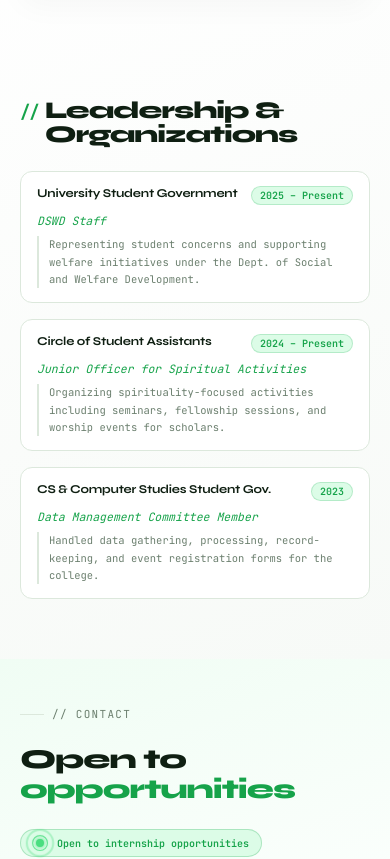
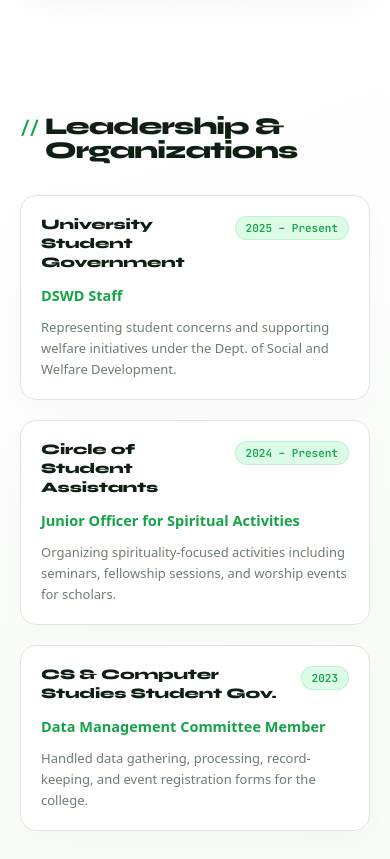
Before and after one commit to timothydevcastro/Portfolio, a React (Vite) app: page / in a window 390 px wide. Shown: the part 7167-8026 px from the top of the page. Built offline with nearby package versions, Linux system fonts and the light colour scheme.

Commit message:
Upgrade typography and scaling for Leadership section

```diff
--- a/src/EducationDevFinal.css
+++ b/src/EducationDevFinal.css
@@ -208,7 +208,7 @@
 
 /* LEADERSHIP */
 .edu-wrapper .edu-leadership {
-  margin-top:48px;
+  margin-top:64px;
   opacity:0; transform:translateY(20px);
   transition:opacity .7s ease, transform .7s ease;
 }
@@ -218,7 +218,7 @@
   font-family:'Syne',sans-serif; font-weight:800;
   font-size:clamp(32px,3.5vw,46px);
   letter-spacing:-1.5px; line-height:1.0;
-  color:var(--text); margin-bottom:24px;
+  color:var(--text); margin-bottom:32px;
   display:flex; align-items:baseline; gap:6px;
 }
 .edu-wrapper .edu-leadership-heading .slash {
@@ -229,20 +229,25 @@
 .edu-wrapper .edu-org-list {
   display:grid;
   grid-template-columns:repeat(3,1fr);
-  gap:16px;
+  gap:20px;
 }
 
 .edu-wrapper .edu-org-card {
   background:var(--surface);
   border:1px solid var(--border);
-  border-radius:12px;
-  padding:18px 20px;
-  display:flex; flex-direction:column; gap:8px;
+  border-radius:16px;
+  padding:24px 28px;
+  display:flex; flex-direction:column; gap:12px;
+  box-shadow: 0 8px 30px rgba(0,0,0,0.02);
   opacity:0; transform:translateY(16px);
-  transition:opacity .5s ease, transform .5s ease, border-color .2s;
+  transition:opacity .5s ease, transform .5s ease, border-color .3s, box-shadow .3s ease;
 }
 .edu-wrapper .edu-org-card.visible { opacity:1; transform:translateY(0); }
-.edu-wrapper .edu-org-card:hover { border-color:var(--green-light); }
+.edu-wrapper .edu-org-card:hover {
+  border-color:var(--green-light);
+  box-shadow: 0 12px 40px rgba(22,163,74,.08);
+  transform: translateY(-4px) !important;
+}
 .edu-wrapper .edu-org-card:nth-child(1) { transition-delay:.05s; }
 .edu-wrapper .edu-org-card:nth-child(2) { transition-delay:.15s; }
 .edu-wrapper .edu-org-card:nth-child(3) { transition-delay:.25s; }
@@ -251,19 +256,23 @@
   display:flex; align-items:flex-start; justify-content:space-between; gap:10px;
 }
 .edu-wrapper .edu-org-name {
-  font-family:'Syne',sans-serif; font-weight:700;
-  font-size:13px; letter-spacing:-.2px; color:var(--text); line-height:1.3;
+  font-family:'Syne',sans-serif; font-weight:800;
+  font-size:16.5px; letter-spacing:-.2px; color:var(--text); line-height:1.3;
 }
 .edu-wrapper .edu-org-period {
-  font-size:10px; font-weight:600; color:var(--green);
-  background:var(--green-dim); padding:2px 8px;
-  border-radius:999px; border:1px solid rgba(22,163,74,.2);
+  font-family: 'JetBrains Mono', monospace;
+  font-size:11px; font-weight:600; color:var(--green);
+  background:var(--green-dim); padding:4px 10px;
+  border-radius:999px; border:1px solid rgba(22,163,74,.15);
   white-space:nowrap; flex-shrink:0;
 }
-.edu-wrapper .edu-org-role { font-size:11.5px; color:var(--green); font-style:italic; }
+.edu-wrapper .edu-org-role {
+  font-family: system-ui, -apple-system, BlinkMacSystemFont, 'Segoe UI', Roboto, sans-serif;
+  font-size:14.5px; font-weight:600; color:var(--green);
+}
 .edu-wrapper .edu-org-desc {
-  font-size:11.5px; color:var(--muted); line-height:1.65;
-  border-left:2px solid var(--border); padding-left:10px;
+  font-family: system-ui, -apple-system, BlinkMacSystemFont, 'Segoe UI', Roboto, sans-serif;
+  font-size:14px; color:var(--muted); line-height:1.6;
 }
 
 /* ── RESPONSIVE ── */
@@ -291,7 +300,7 @@
   .edu-wrapper .edu-cert-row { padding: 10px 0; gap: 10px; }
   .edu-wrapper .edu-cert-name { font-size: 12px; }
   .edu-wrapper .edu-cert-footer { flex-direction: column; gap: 12px; align-items: flex-start; padding: 14px 0 18px; }
-  .edu-wrapper .edu-org-card { padding: 14px 16px; }
-  .edu-wrapper .edu-org-name { font-size: 12px; }
-  .edu-wrapper .edu-org-desc { font-size: 10.5px; }
+  .edu-wrapper .edu-org-card { padding: 20px 20px; }
+  .edu-wrapper .edu-org-name { font-size: 14.5px; }
+  .edu-wrapper .edu-org-desc { font-size: 13px; }
 }
```
